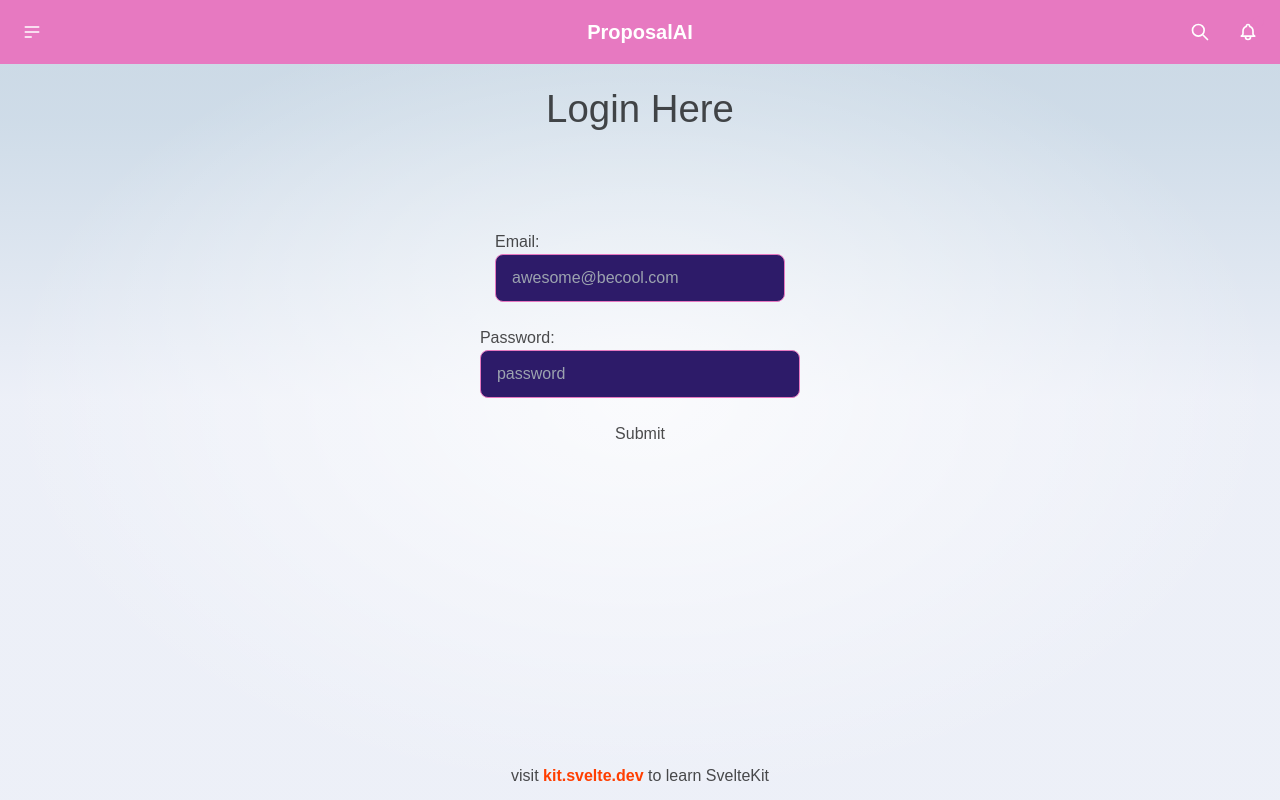
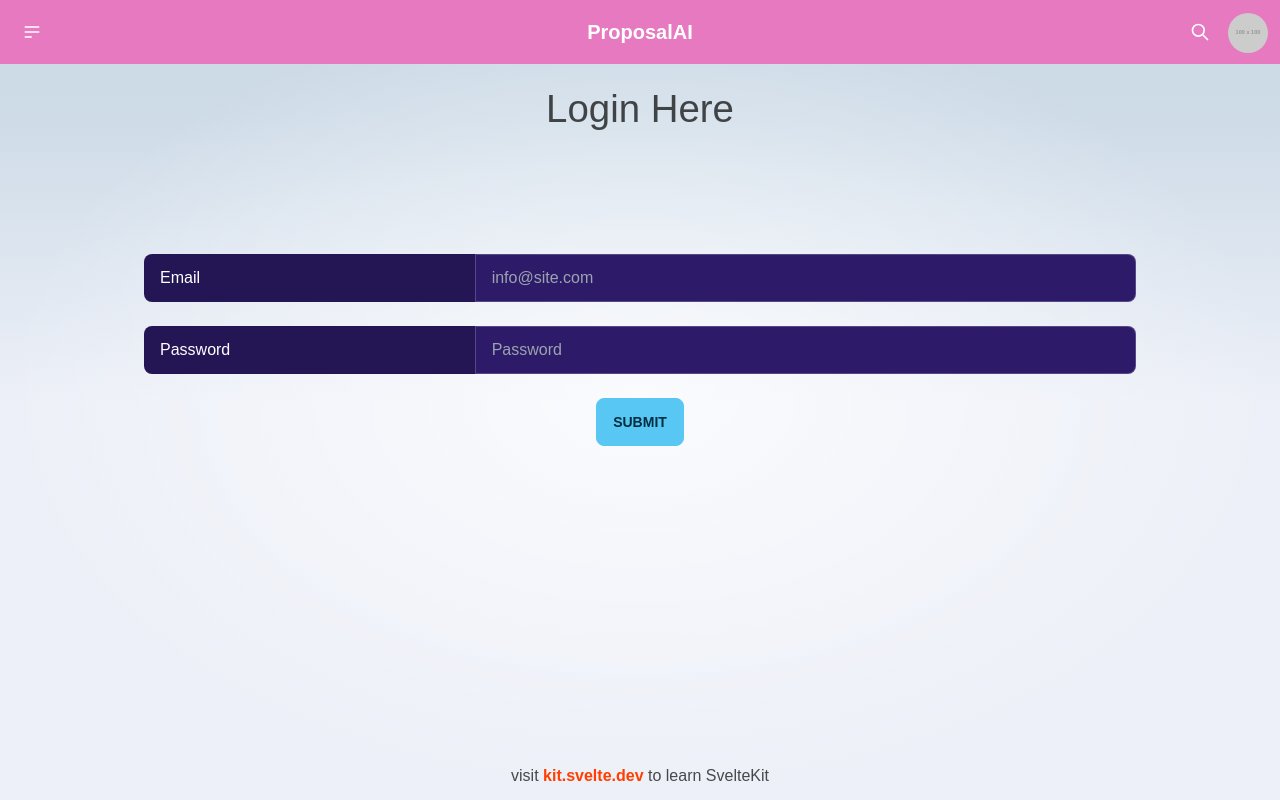
Before and after one commit to TheMattBerman/Svelte-Proposal, a SvelteKit app: page /auth in a window 1280 px wide. Built offline with nearby package versions, Linux system fonts and the light colour scheme.

Commit message:
Dropdown menu + profile menu inclusion + fix for Safari

```diff
--- a/src/routes/+page.svelte
+++ b/src/routes/+page.svelte
@@ -2,6 +2,7 @@
 	import Counter from './Counter.svelte';
 	import welcome from '$lib/images/svelte-welcome.webp';
 	import welcome_fallback from '$lib/images/svelte-welcome.png';
+  import { page } from '$app/stores';
 </script>
 
 <svelte:head>
@@ -21,6 +22,24 @@
 
 		to your new<br />SvelteKit app
 	</h1>
+
+  <ul class="text-primary">
+      	<li aria-current={$page.url.pathname === '/' ? 'page' : undefined}>
+				<a href="/">Home</a>
+			</li>
+      <li aria-current={$page.url.pathname === '/auth' ? 'page' : undefined}>
+				<a href="/auth">Login</a>
+			</li>
+      <li aria-current={$page.url.pathname === '/proposals' ? 'page' : undefined}>
+				<a href="/proposals">Proposals</a>
+			</li>
+            <li aria-current={$page.url.pathname === '/template' ? 'page' : undefined}>
+				<a href="/template">Template</a>
+			</li>
+            <li aria-current={$page.url.pathname === '/createProposal' ? 'page' : undefined}>
+				<a href="/createProposal">Create</a>
+			</li>
+    </ul>
 
 	<h2>
 		try editing <strong>src/routes/+page.svelte</strong>
--- a/src/routes/Header.svelte
+++ b/src/routes/Header.svelte
@@ -10,10 +10,22 @@
     isDropdownOpen = !isDropdownOpen // togle state on click
   }
 
+  let isDropdown2Open = false // default state (dropdown close)
+
+  const handleDropdown2Click = () => {
+    isDropdown2Open = !isDropdown2Open // togle state on click
+  }
+
   const handleDropdownFocusLoss = ({ relatedTarget, currentTarget }) => {
     // use "focusout" event to ensure that we can close the dropdown when clicking outside or when we leave the dropdown with the "Tab" button
     if (relatedTarget instanceof HTMLElement && currentTarget.contains(relatedTarget)) return // check if the new focus target doesn't present in the dropdown tree (exclude ul\li padding area because relatedTarget, in this case, will be null)
     isDropdownOpen = false
+  }
+
+    const handleDropdown2FocusLoss = ({ relatedTarget, currentTarget }) => {
+    // use "focusout" event to ensure that we can close the dropdown when clicking outside or when we leave the dropdown with the "Tab" button
+    if (relatedTarget instanceof HTMLElement && currentTarget.contains(relatedTarget)) return // check if the new focus target doesn't present in the dropdown tree (exclude ul\li padding area because relatedTarget, in this case, will be null)
+    isDropdown2Open = false
   }
 </script>
 
@@ -66,7 +78,7 @@
         <svg xmlns="http://www.w3.org/2000/svg" class="h-5 w-5" fill="none" viewBox="0 0 24 24" stroke="currentColor"><path stroke-linecap="round" stroke-linejoin="round" stroke-width="2" d="M4 6h16M4 12h16M4 18h7" /></svg>
       </button>
         {#if isDropdownOpen}
-    <ul class="menu menu-compact dropdown-content mt-3 p-2 shadow bg-base-100 rounded-box w-52 bg-base-200 text-white" style="display:{isDropdownOpen ? 'block' : 'none'}; ">
+    <ul class="menu menu-compact dropdown-content mt-3 p-2 shadow bg-base-100 rounded-box w-52 bg-base-200 text-white" style="display:{isDropdownOpen ? 'block' : 'none'}; opacity:{isDropdownOpen ? '1' : '0'}; visibility:{isDropdownOpen ? 'visible' : 'hidden'}; ">
       	<li aria-current={$page.url.pathname === '/' ? 'page' : undefined}>
 				<a href="/">Home</a>
 			</li>
@@ -94,10 +106,25 @@
       <svg xmlns="http://www.w3.org/2000/svg" class="h-5 w-5" fill="none" viewBox="0 0 24 24" stroke="currentColor"><path stroke-linecap="round" stroke-linejoin="round" stroke-width="2" d="M21 21l-6-6m2-5a7 7 0 11-14 0 7 7 0 0114 0z" /></svg>
     </button>
     <button class="btn btn-ghost btn-circle">
-      <div class="indicator">
-        <svg xmlns="http://www.w3.org/2000/svg" class="h-5 w-5" fill="none" viewBox="0 0 24 24" stroke="currentColor"><path stroke-linecap="round" stroke-linejoin="round" stroke-width="2" d="M15 17h5l-1.405-1.405A2.032 2.032 0 0118 14.158V11a6.002 6.002 0 00-4-5.659V5a2 2 0 10-4 0v.341C7.67 6.165 6 8.388 6 11v3.159c0 .538-.214 1.055-.595 1.436L4 17h5m6 0v1a3 3 0 11-6 0v-1m6 0H9" /></svg>
-        <span class="badge badge-xs badge-primary indicator-item"></span>
-      </div>
+      <div class="dropdown dropdown-end" on:focusout={handleDropdown2FocusLoss}>
+      <button class="btn btn-ghost btn-circle avatar" on:click={handleDropdown2Click}>
+        <div class="w-10 rounded-full">
+          <img src="https://dummyimage.com/100x100/000/fff" />
+        </div>
+      </button>
+        {#if isDropdown2Open}
+      <ul class="menu menu-compact dropdown-content mt-3 p-2 shadow bg-base-100 rounded-box w-52" style="display:{isDropdown2Open ? 'block' : 'none'}; opacity:{isDropdown2Open ? '1' : '0'}; visibility:{isDropdown2Open ? 'visible' : 'hidden'};">
+        <li>
+          <a class="justify-between">
+            Profile
+            <span class="badge">New</span>
+          </a>
+        </li>
+        <li><a>Settings</a></li>
+        <li><a>Logout</a></li>
+      </ul>
+        {/if}
+    </div>
     </button>
   </div>
 </div>
--- a/src/routes/auth/+page.svelte
+++ b/src/routes/auth/+page.svelte
@@ -6,16 +6,24 @@
 <section>
   <h1>Login Here</h1>
   <form on:submit|preventDefault={handleSubmit} class="form-center form-control">
-    <label>
-      Email: <input placeholder="awesome@becool.com" class="input input-bordered input-primary w-full max-w-xs" type="email" bind:value={email} />
-    </label>
     <br />
-    <label>
-      Password: <input placeholder="password" class="input input-bordered input-primary w-full max-w-xs" type="password" bind:value={password} />
-    </label>
+  <label class="input-group w-full">
+    <span class="text-white w-1/3">Email</span>
+    <input type="text" placeholder="info@site.com" class="input input-bordered w-2/3" bind:value={email}/>
+  </label>
     <br />
-    <button type="submit">Submit</button>
+<label class="input-group w-full">
+    <span class="text-white w-1/3">Password</span>
+    <input type="text" placeholder="Password" class="input input-bordered w-2/3" bind:value={password}/>
+  </label>
+
+    <br />
+    <button class="btn btn-secondary" type="submit">Submit</button>
   </form>
+
+  <div class="text-center">
+  </div>
+
 </section>
 
 
```
